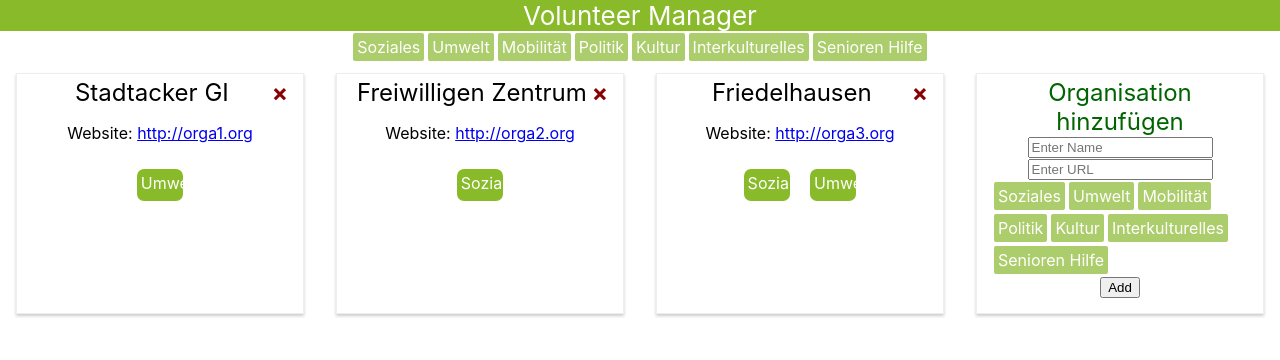
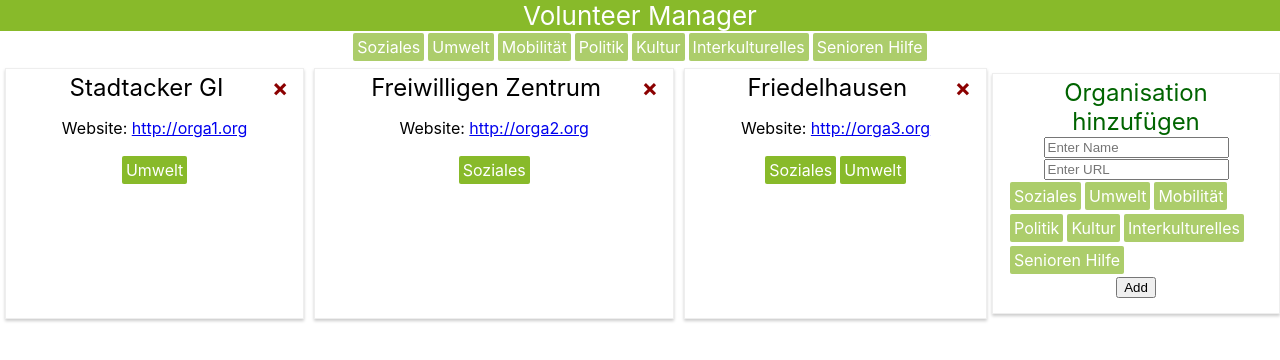
Before and after one commit to BaseVentura/Mule, a React (Create React App) app: page / in a window 1280 px wide. Shown: the top 360 px of the page. Built offline with nearby package versions, Linux system fonts and the light colour scheme.

Commit message:
Restyled Orga

```diff
--- a/src/Components/Organisation.module.css
+++ b/src/Components/Organisation.module.css
@@ -1,24 +1,23 @@
 .Orga{
-    margin : 10px auto;
+    margin : 5px;
     border: 1px solid #eee;
     box-shadow: 0 2px 3px #ccc;
     padding: 15px;
     text-align: center;
-    width: 20%;
+    /* width: 20%;  */
+    flex: auto;
 }
 .Badge {
     display: inline-block;
     right: 16px;
-    height: 24px;
     font-size: 16px;
     color: white;
-    width: 15%;
     top: 50%;
-    margin: 10px;
+    margin: 2px;
     background-color: #88BA2A;
     padding: 4px ;
     text-align: center;
-    border-radius: 7px;
+    border-radius: 2px;
   }
   .Title {
     left: 8px;
```
